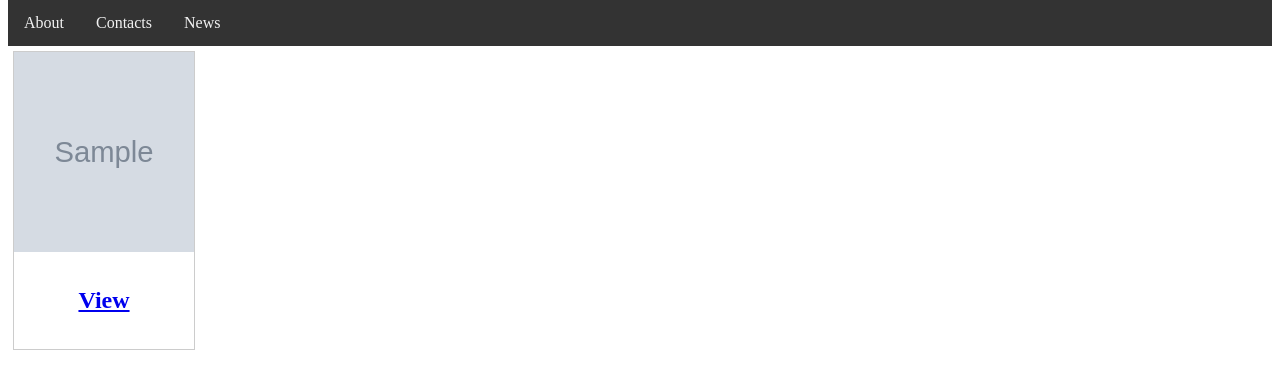
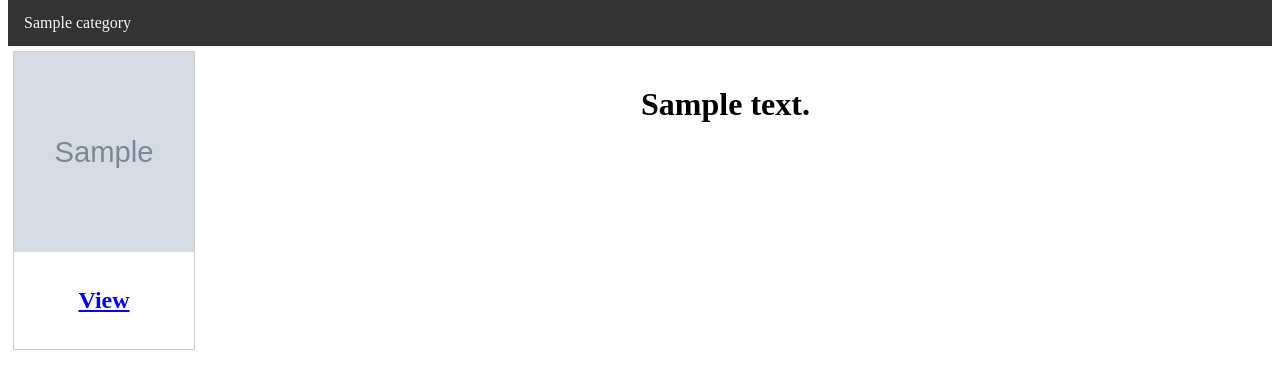
Before and after one commit to Khurshid97/my-first-blog, a Django app: page / in a window 1280 px wide. Shown: the part 175-564 px from the top of the page. Run offline with Django 3.2, Linux system fonts and the light colour scheme; tables that the repository leaves empty hold one stand-in row (values such as "Sample post"); grey boxes marked "Sample" are stand-in pictures.

Commit message:
New tabs

```diff
--- a/mysite/blog/admin.py
+++ b/mysite/blog/admin.py
@@ -1,7 +1,9 @@
 from django.contrib import admin
-from .models import Post, Photo
+from .models import Post, Photo, Category
 
 
 admin.site.register(Post)
 # Register your models here.
 admin.site.register(Photo)
+
+admin.site.register(Category)
--- a/mysite/blog/models.py
+++ b/mysite/blog/models.py
@@ -3,7 +3,24 @@ from django.conf import settings
 from django.db import models
 from django.utils import timezone
 
+
+# Create your models here.
+class Category(models.Model):
+    name = models.CharField(max_length=100, null=False, blank=False)
+
+    def __str__(self):
+        return self.name
+
+class Photo(models.Model):
+    category = models.ForeignKey(Category, on_delete=models.SET_NULL, null=True, blank=True)
+    images = models.ImageField(null=False, blank=False)
+    description = models.TextField(null=True)
+
+    def __str__(self):
+        return self.description
+
 class Post(models.Model):
+    category = models.ForeignKey(Category, on_delete=models.SET_NULL, null=True, blank=True)
     author = models.ForeignKey(settings.AUTH_USER_MODEL, on_delete=models.CASCADE)
     title = models.CharField(max_length=200)
     text = models.TextField()
@@ -16,7 +33,3 @@ class Post(models.Model):
 
     def __str__(self):
         return self.title
-# Create your models here.
-
-class Photo(models.Model):
-    images = models.ImageField(null=False, blank=False)
--- a/mysite/blog/templates/blog/homepage.html
+++ b/mysite/blog/templates/blog/homepage.html
@@ -18,13 +18,23 @@ img {
 }
 
 /* Style the topnav links */
+.topnav ul {
+  list-style: none;
+  padding: 0;
+  margin: 0;
+  float: left;
+}
+.topnav li {
+  float: left;
+  display: inline;
+}
 .topnav a {
-  float: left;
-  display: block;
+  display: inline-block;
   color: #f2f2f2;
   text-align: center;
   padding: 14px 16px;
   text-decoration: none;
+
 }
 
 /* Change color on hover */
@@ -32,6 +42,7 @@ img {
   background-color: #ddd;
   color: black;
 }
+
 div.gallery {
   margin: 5px;
   border: 1px solid #ccc;
@@ -52,7 +63,11 @@ div.desc {
   padding: 15px;
   text-align: center;
 }
-
+.wish {
+  text-align: center;
+  padding: 14px 16px;
+  margin: 5px;
+}
 
 </style>
 
@@ -60,15 +75,19 @@ div.desc {
 <div class="header">
   <h1>Welcome to the food store</h1><h2><a href="{}">Sign Up</a></h2>
 </div>
+<div class="topnav">
+{% for category in categories %}
 
-<div class="topnav">
-  <a href="{% url 'about' %}">About</a>
-  <a href="{% url 'contacts' %}">Contacts</a>
-  <a href="{% url 'news' %}">News</a>
+    <ul>
+    <li>
+        <a href="{% url 'homepage' %}?category={{category.name}}">
+            {{category.name}}
+        </a>
+    </li>
+    </ul>
 
+{% endfor %}
 </div>
-
-
 
 <div>
      {% for p in photos %}
@@ -78,8 +97,16 @@ div.desc {
            <img src = "{{ p.images.url }}">
 
           <div class="desc">
-              <a target="_blank" href="{% url 'view' p.id %}"><h2>View</h2></a>
+              <a target="_blank" href="{% url 'view' p.id %}"><h2>
+                  <div >View</div>
+              </h2></a>
           </div>
         </div>
      {% endfor %}
 </div>
+
+<div class="wish">
+    {% for w in wish %}
+        <h1>{{w.text}}</h1>
+    {% endfor %}
+</div>
--- a/mysite/blog/views.py
+++ b/mysite/blog/views.py
@@ -23,9 +23,22 @@ def news(request):
     return render(request, "blog/news.html")
 
 def homepage(request):
-    photos = Photo.objects.all()
+    category = request.GET.get('category')
+
+    if category == None:
+        photos = Photo.objects.all()
+        wish = Post.objects.all()
+
+    else:
+        photos = Photo.objects.filter(category__name = category)
+        wish = Post.objects.filter(category__name = category)
+
+    categories = Category.objects.all()
+
     context = {
         'photos':photos,
+        'categories': categories,
+        'wish': wish,
     }
 
     return render(request, "blog/homepage.html", context)
```
Also changed, not shown: mysite/blog/templates/blog/view.html (+10 -1 lines), mysite/blog/migrations/0003_auto_20210725_1632.py (added), mysite/blog/migrations/0004_alter_photo_category.py (added), mysite/blog/migrations/0005_post_category.py (added), mysite/static/images/3._Леопард.jpg (added).
